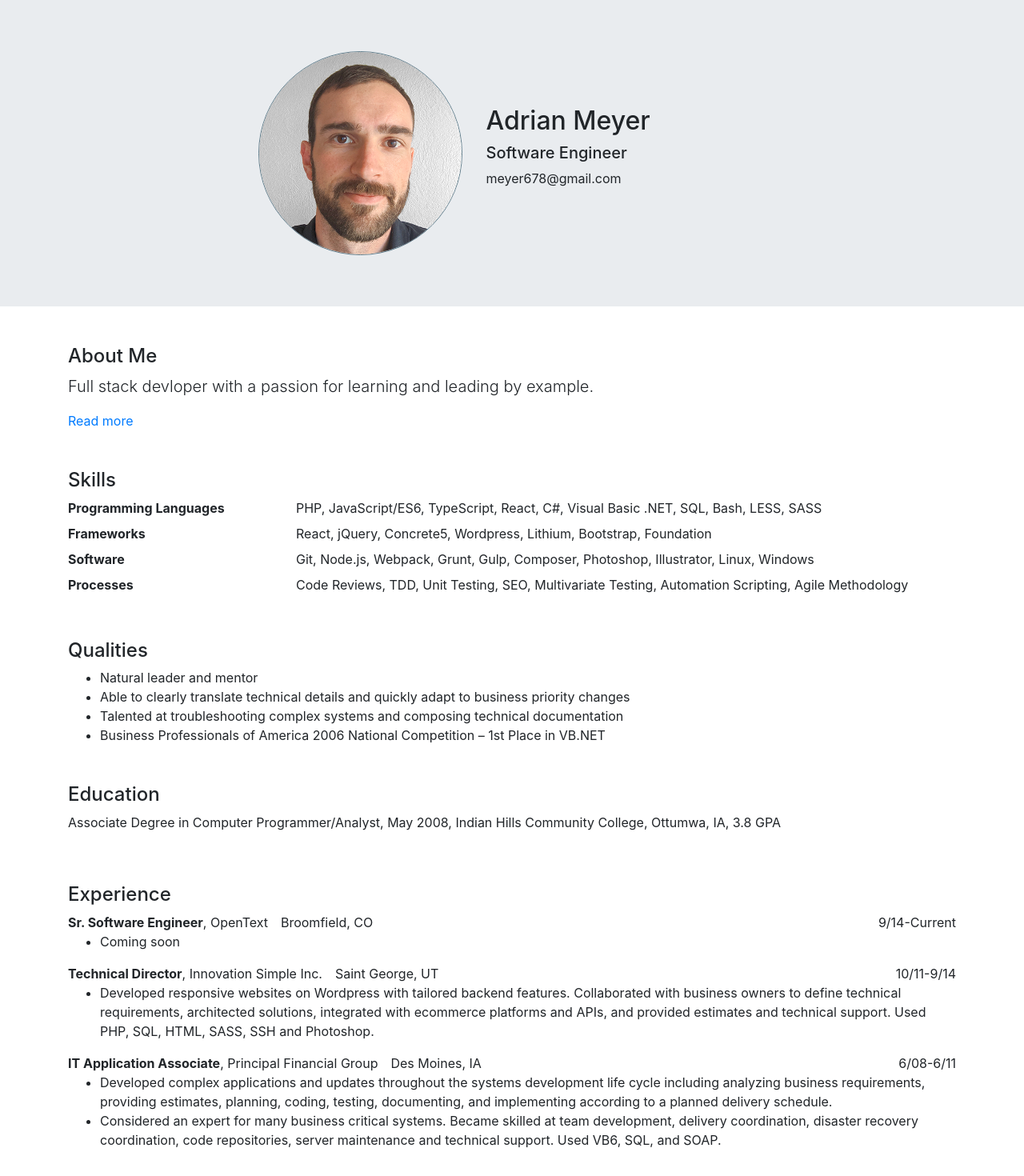
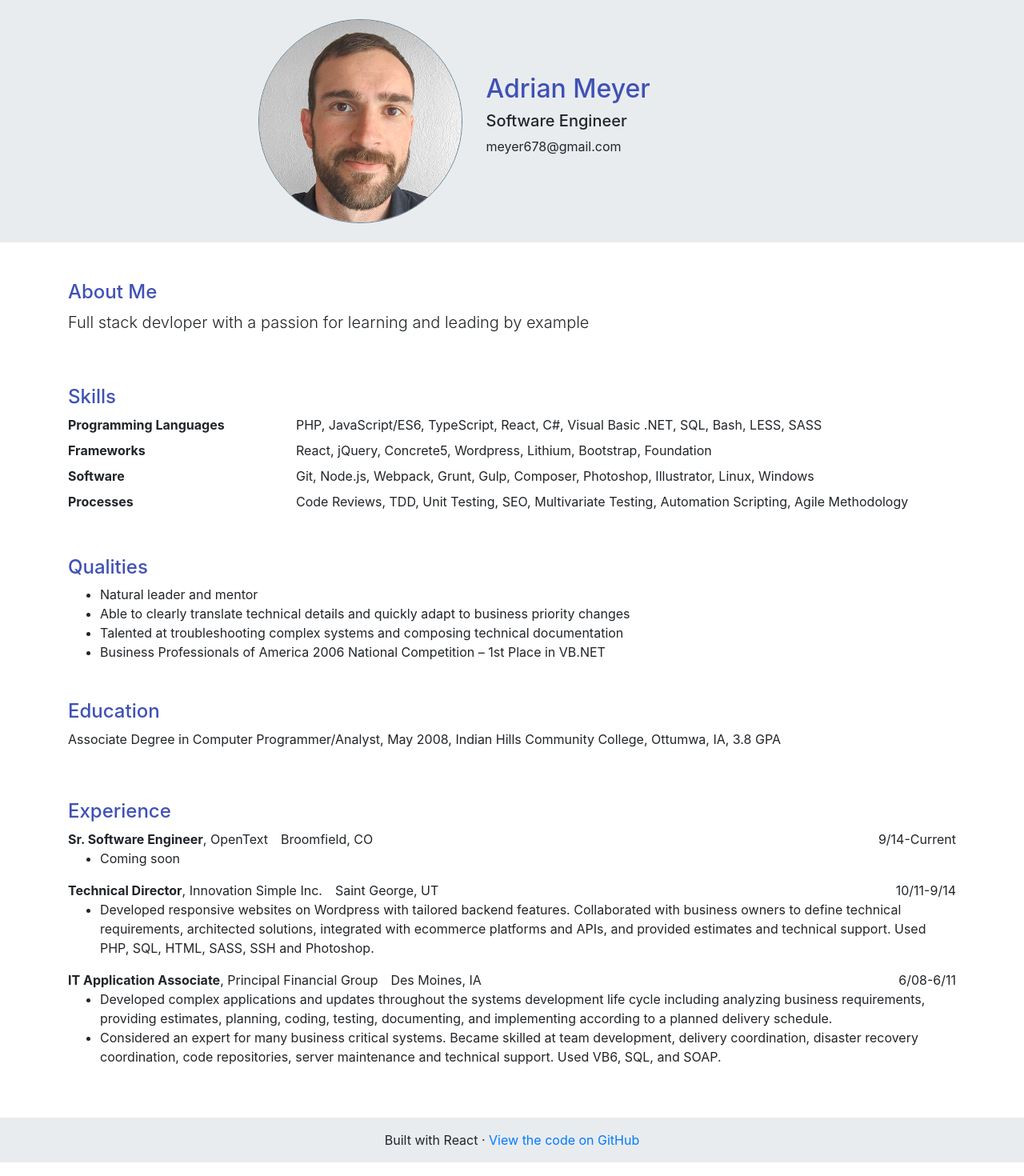
Before and after one commit to meyer678/resume, a React (Create React App) app: page / in a window 1280 px wide. Shown: the top 1470 px of the page at 80% size. Built offline with nearby package versions, Linux system fonts and the light colour scheme.

Commit message:
Added simple footer

```diff
--- a/src/data/content.json
+++ b/src/data/content.json
@@ -6,8 +6,7 @@
     },
     "about": {
         "heading": "About Me",
-        "statement": "Full stack devloper with a passion for learning and leading by example.",
-        "linkText": "Read more"
+        "statement": "Full stack devloper with a passion for learning and leading by example"
     },
     "skills": {
         "heading": "Skills",
@@ -75,5 +74,8 @@
                 ]
             }
         ]
+    },
+    "footer": {
+        "tag": "Built with React"
     }
 }
--- a/src/index.css
+++ b/src/index.css
@@ -19,3 +19,8 @@ img {
 .header img {
   border: 1px solid #607d8b;
 }
+
+header h2,
+section h4 {
+  color: #3f51b5;
+}
--- a/src/pages/main.jsx
+++ b/src/pages/main.jsx
@@ -13,6 +13,7 @@ class Main extends React.Component {
         <Qualities />
         <Education />
         <Experience />
+        <Footer />
       </div>
     );
   }
@@ -22,7 +23,8 @@ class Header extends React.Component {
   render() {
     const data = content.header;
     return (
-      <Jumbotron fluid className="header">
+      <header className="header">
+        <Jumbotron fluid className="py-4">
           <Container>
             <Row className="justify-content-sm-center align-items-center">
               <Col xs={5} sm={4} md={3}>
@@ -36,6 +38,7 @@ class Header extends React.Component {
             </Row>
           </Container>
         </Jumbotron>
+      </header>
     );
   }
 }
@@ -50,7 +53,6 @@ class About extends React.Component {
             <Col>
               <h4>{data.heading}</h4>
               <p className="lead">{data.statement}</p>
-              <a href="/resume/bio">{data.linkText}</a>
             </Col>
           </Row>
         </Container>
@@ -138,16 +140,16 @@ class Experience extends React.Component {
           {data.positions.map((object) => {
             return ([
               <Row>
-                <Col sm={9}>
+                <Col xs={9}>
                   <strong>{object.title}</strong>
                   {object.company.length &&
-                    <React.Fragment>, {object.company}</React.Fragment>
+                    <span className="pr-3">, {object.company}</span>
                   }
                   {object.location.length &&
-                    <span className="pl-3">{object.location}</span>
+                    <span>{object.location}</span>
                   }
                 </Col>
-                <Col sm={3} className="text-right">{object.date}</Col>
+                <Col xs={3} className="text-right">{object.date}</Col>
               </Row>,
               <Row>
                 <Col>
@@ -166,4 +168,21 @@ class Experience extends React.Component {
   }
 }
 
+class Footer extends React.Component {
+  render() {
+    const data = content.footer;
+    return (
+      <Jumbotron fluid className="footer py-3 my-0">
+        <Container>
+          <Row className="justify-content-sm-center align-items-center">
+            <Col>
+              <p className="text-center my-0">{data.tag} {'\u00b7'} <a href="https://github.com/meyer678/resume">View the code on GitHub</a></p>
+            </Col>
+          </Row>
+        </Container>
+      </Jumbotron>
+    );
+  }
+}
+
 export default Main;
```
Lines whose indentation alone changed are shown as unchanged.
